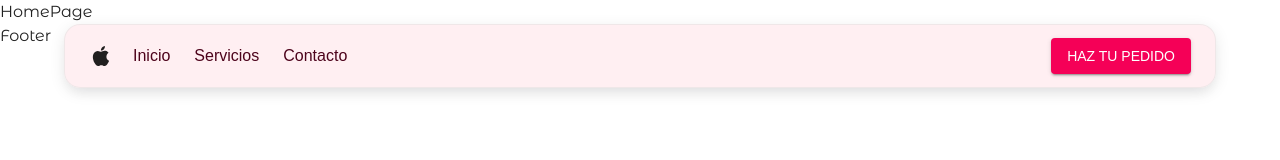
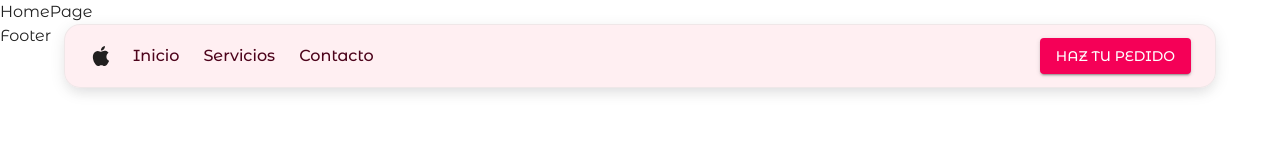
Before and after one commit to DOF1109/delicias-andy, a Next.js app: page / in a window 1280 px wide. Shown: the top 160 px of the page. Built offline with nearby package versions, Linux system fonts and the light colour scheme; what @mui/material-nextjs would draw is missing.

Commit message:
Font fixed

```diff
--- a/src/mui/theme.js
+++ b/src/mui/theme.js
@@ -3,7 +3,7 @@ import { createTheme } from "@mui/material/styles";
 
 const theme = createTheme({
   typography: {
-    fontFamily: "Arial, sans-serif",
+    fontFamily: "Montserrat Alternates",
   },
   palette: {
     mode: "light",
```
